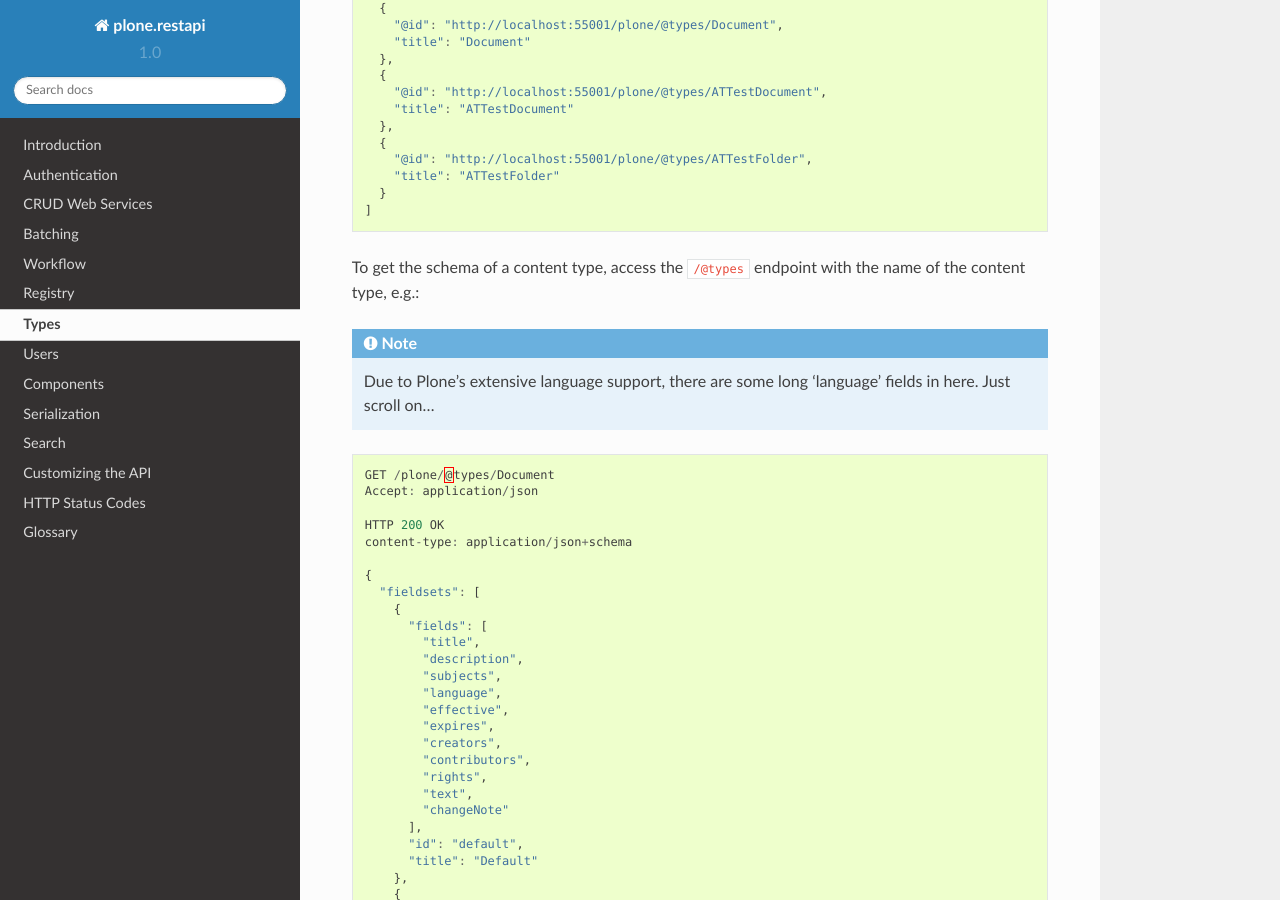
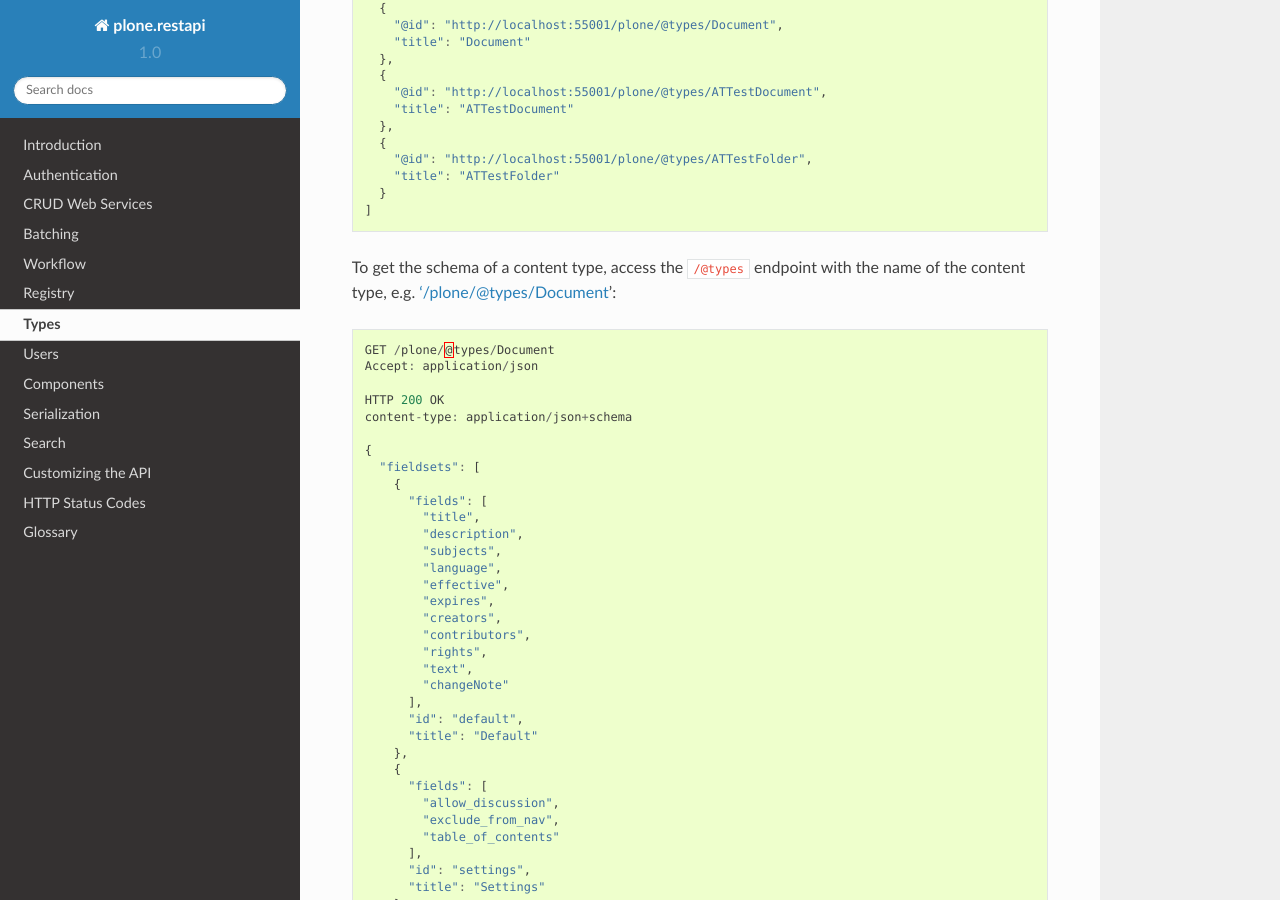
Before and after one commit to plone/plone.restapi, a Sphinx documentation site: the page built from docs/source/types.rst, in a window 1280 px wide and 900 px high, scrolled down 1093 px. Built offline with Sphinx 7.4.7 and the Read the Docs theme 2.0.0, drawn with Linux system fonts in a browser that asks for light colours.

Commit message:
Remove note to long language attr. This is not the case any longer.

```diff
--- a/docs/source/types.rst
+++ b/docs/source/types.rst
@@ -9,10 +9,7 @@ Available content types in a Plone site can be listed and queried by accessing t
 .. literalinclude:: _json/types.json
    :language: js
 
-To get the schema of a content type, access the ``/@types`` endpoint  with the name of the content type, e.g.:
-
-.. note::
-	Due to Plone's extensive language support, there are some long 'language' fields in here. Just scroll on...
+To get the schema of a content type, access the ``/@types`` endpoint  with the name of the content type, e.g. '/plone/@types/Document':
 
 .. literalinclude:: _json/types_document.json
    :language: js
```
